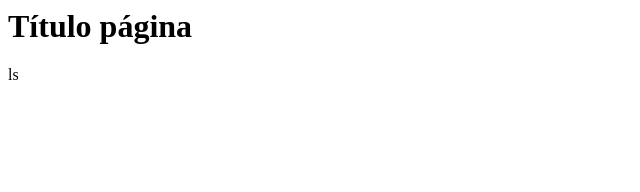
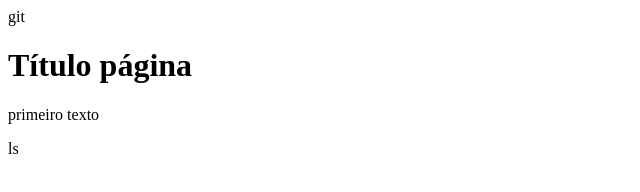
Before and after one commit to HenriquePatti/teste, a plain HTML site: page index.html in a window 1280 px wide. Shown: the whole page, without its empty margins (0-640 px from the left). Drawn offline with Linux system fonts and the light colour scheme.

Commit message:
paragrafo

```diff
--- a/index.html
+++ b/index.html
@@ -1,7 +1,8 @@
 <html>
     <head>
-    </head>
+    </head>git
     <body>
         <h1>Título página</h1>
+        <p>primeiro texto</p>
     </body>ls
 </html>
```
